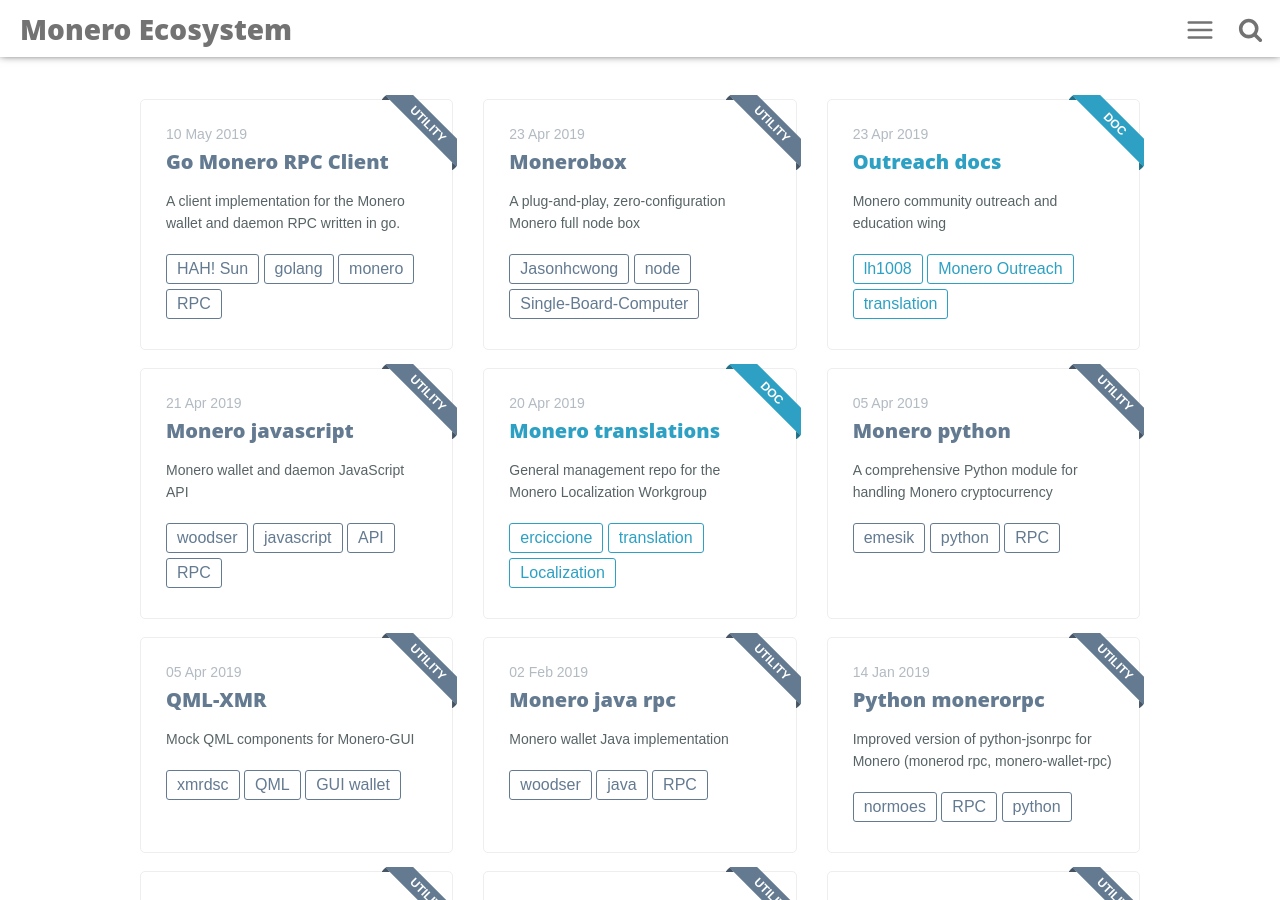
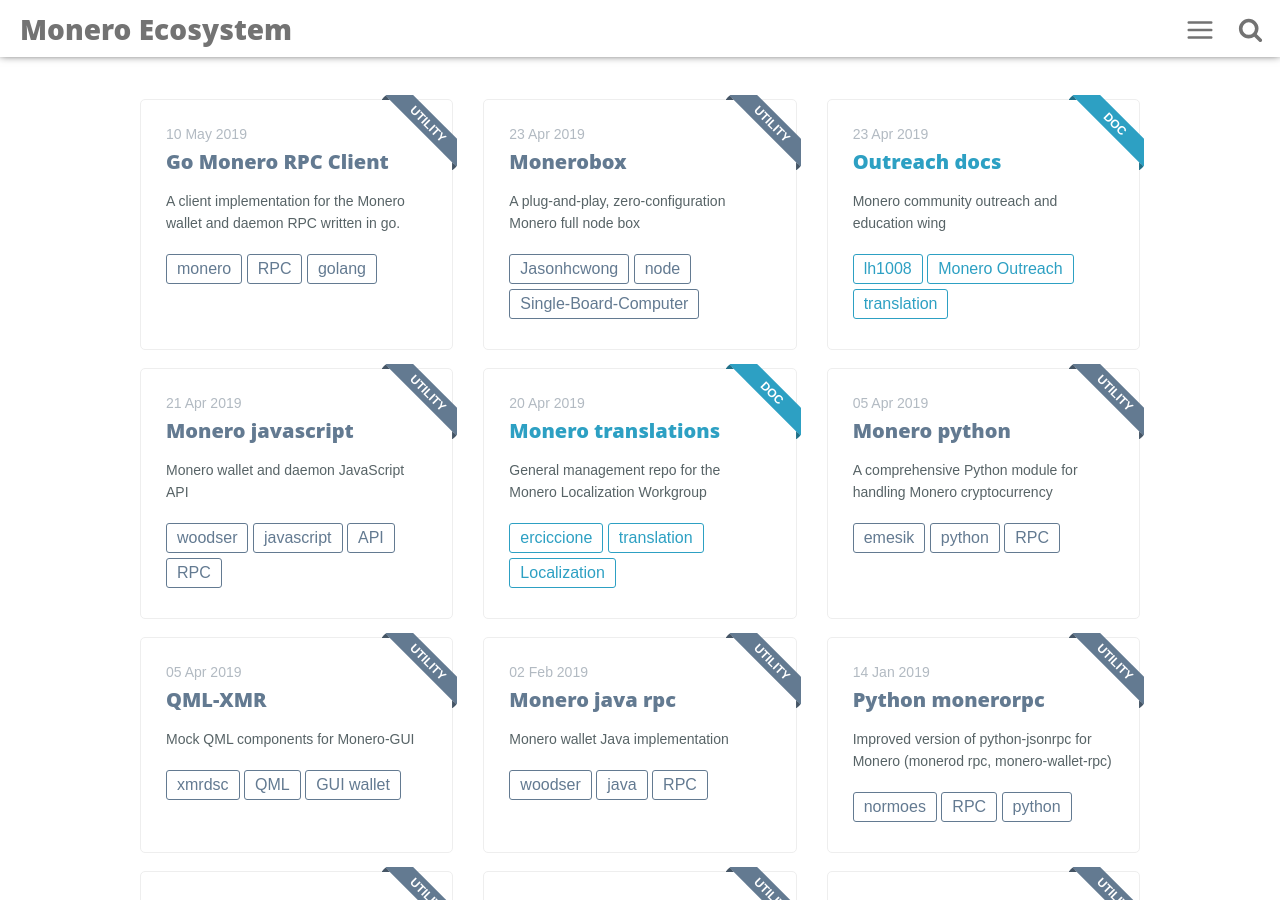
Before and after one commit to monero-ecosystem/monero-ecosystem.github.io, a Jekyll site: the page built from index.html, in a window 1280 px wide and 900 px high, scrolled down 446 px. Built offline with Jekyll 4.4.1, drawn with Linux system fonts in a browser that asks for light colours.

Commit message:
fix tags

```diff
--- a/_posts/2019-05-10-go-monero-rpc-client.md
+++ b/_posts/2019-05-10-go-monero-rpc-client.md
@@ -9,10 +9,9 @@ maintainer: 'omani'
 maintainer_uid: '3346207'
 main-class: 'utility'
 tags:
-- HAH! Sun
-- golang
 - monero
 - RPC
+- golang
 image: 'https://github.com/monero-ecosystem/go-monero-rpc-client/raw/master/media/img/monero_gopher.png'
 ---
 
```
